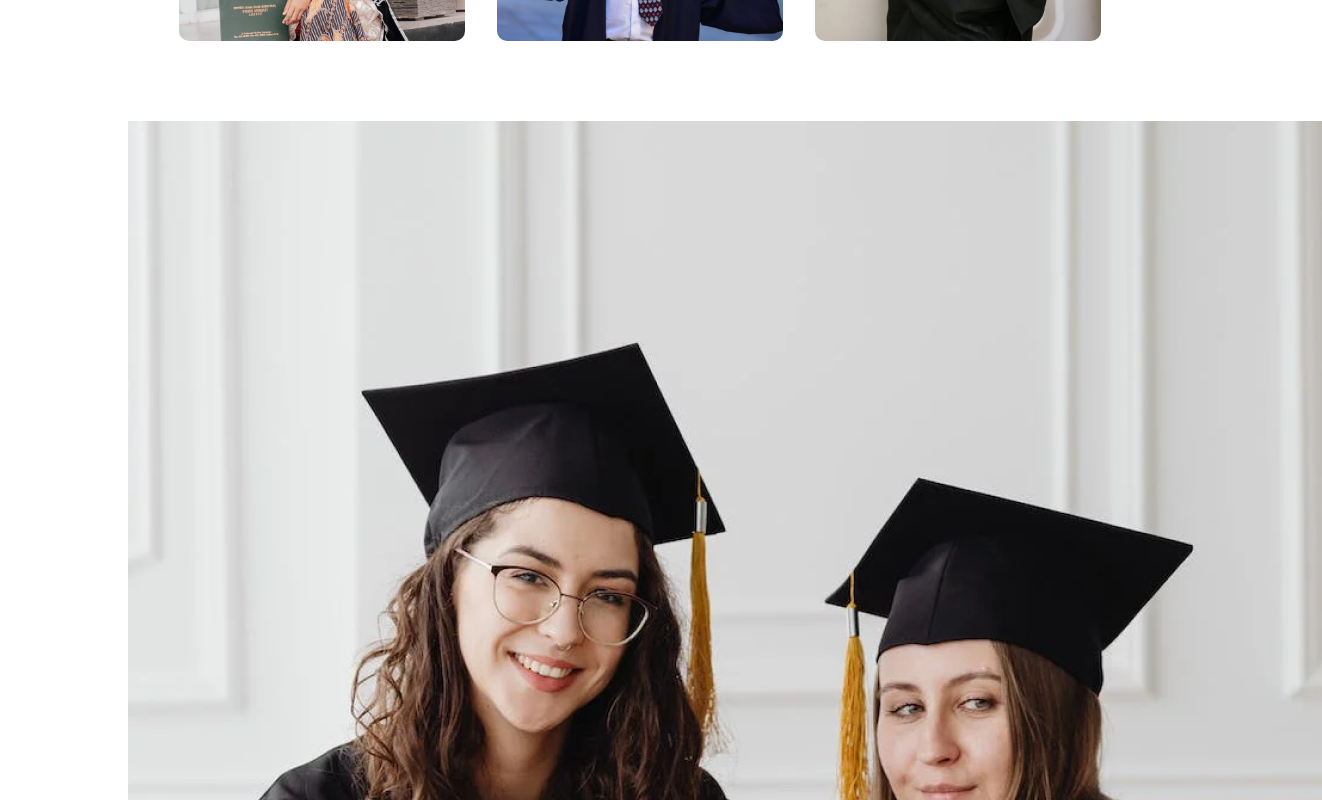
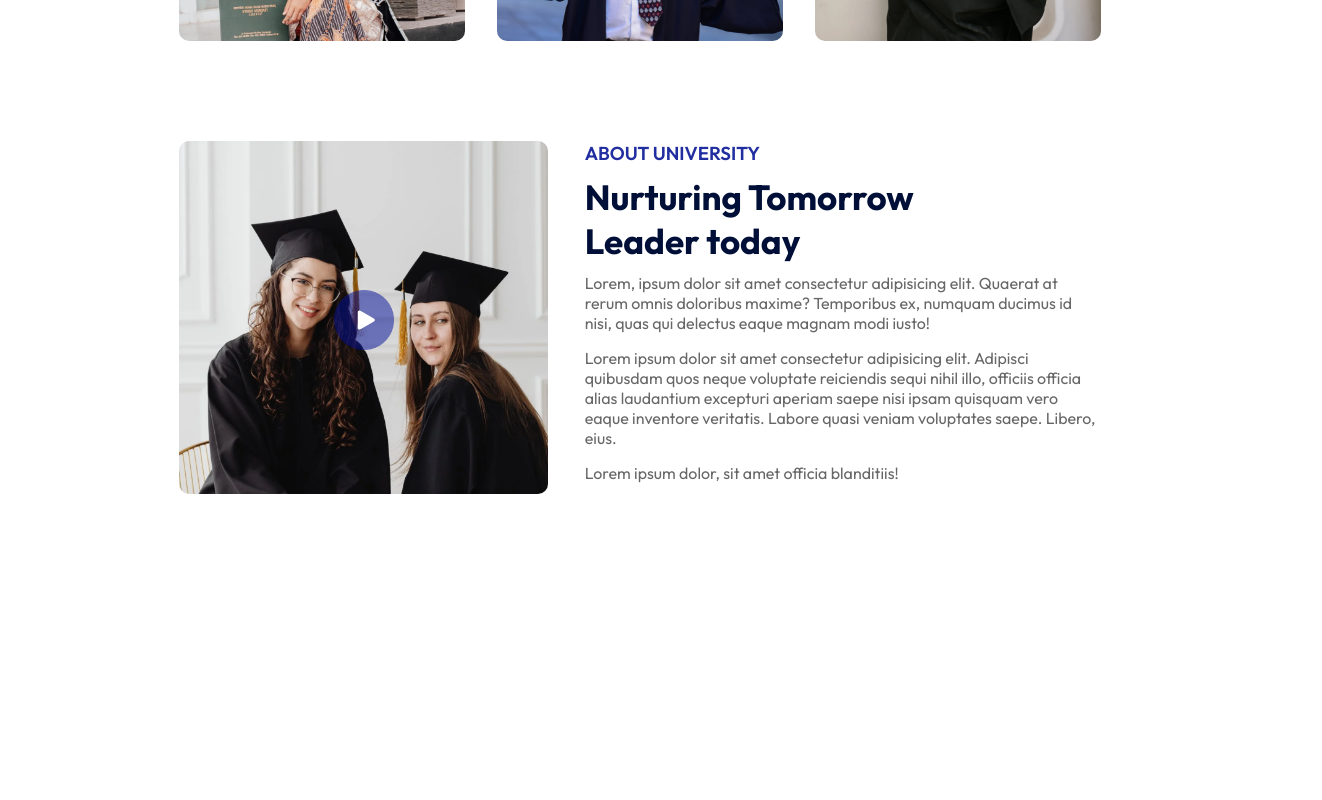
Before and after one commit to navanee1609/edusity, a React (Vite) app: page / in a window 1280 px wide. Shown: the part 1260-2060 px from the top of the page, 1322 px wide, since content can reach past the window. After the commit the page ends 1858 px from the top, so only its background shows below. Built offline with nearby package versions, Linux system fonts and the light colour scheme.

Commit message:
provided styling to about section

```diff
--- a/src/components/about/About.jsx
+++ b/src/components/about/About.jsx
@@ -6,15 +6,15 @@ function About() {
   return (
     <div className='about'>
         <div className="about-left">
-            <img src={about_img} alt="" />
-            <img src={play_icon} alt="" />
+            <img src={about_img} alt="" className='about-img'/>
+            <img src={play_icon} alt="" className='play-icon'/>
         </div>
         <div className="about-right">
             <h3>ABOUT UNIVERSITY</h3>
             <h2>Nurturing Tomorrow Leader today</h2>
-            <p>Lorem, ipsum dolor sit amet consectetur adipisicing elit. Quaerat at rerum omnis doloribus maxime, nulla quis nam consectetur pariatur esse? Temporibus ex, numquam ducimus id nisi, quas qui delectus eaque magnam modi iusto!</p>
-            <p>Lorem ipsum dolor sit amet consectetur adipisicing elit. Adipisci quibusdam quos neque voluptate reiciendis sequi nihil doloribus nemo dolore facere accusamus nobis illo, officiis officia alias laudantium excepturi aperiam saepe nisi ipsam quisquam vero eaque inventore veritatis. Labore quasi veniam voluptates saepe. Libero, eius.</p>
-            <p>Lorem ipsum dolor, sit amet consectetur adipisicing elit. Consectetur neque laboriosam aliquam dolore minus tenetur suscipit et commodi eum, repudiandae officia blanditiis!</p>
+            <p>Lorem, ipsum dolor sit amet consectetur adipisicing elit. Quaerat at rerum omnis doloribus maxime? Temporibus ex, numquam ducimus id nisi, quas qui delectus eaque magnam modi iusto!</p>
+            <p>Lorem ipsum dolor sit amet consectetur adipisicing elit. Adipisci quibusdam quos neque voluptate reiciendis sequi nihil  illo, officiis officia alias laudantium excepturi aperiam saepe nisi ipsam quisquam vero eaque inventore veritatis. Labore quasi veniam voluptates saepe. Libero, eius.</p>
+            <p>Lorem ipsum dolor, sit amet officia blanditiis!</p>
         </div>
 
     </div>
--- a/src/components/about/about.css
+++ b/src/components/about/about.css
@@ -0,0 +1,40 @@
+.about{
+    margin: 100px auto;
+    display: flex;
+    align-items: center;
+    justify-content: space-between;
+    width: 90%;
+}
+.about-left{
+   width: 40%;
+   position: relative;
+}
+.about-right{
+    width: 56%;
+}
+.about-img{
+    width: 100%;
+    border-radius: 10px;
+}
+.play-icon{
+    width: 60px;
+    position: absolute;
+    top: 50%;
+    left: 50%;
+    transform: translate(-50%,-50% );
+}
+.about h3{
+    font-weight: 600;
+    font-weight: 16px;
+    color: #212EA0;
+}
+.about h2{
+    font-size: 35px;
+    color: #000F38;
+    margin: 10px 0;
+    max-width:400px
+}
+.about p{
+    color: #676767;
+    margin-bottom: 15px;
+}
```
